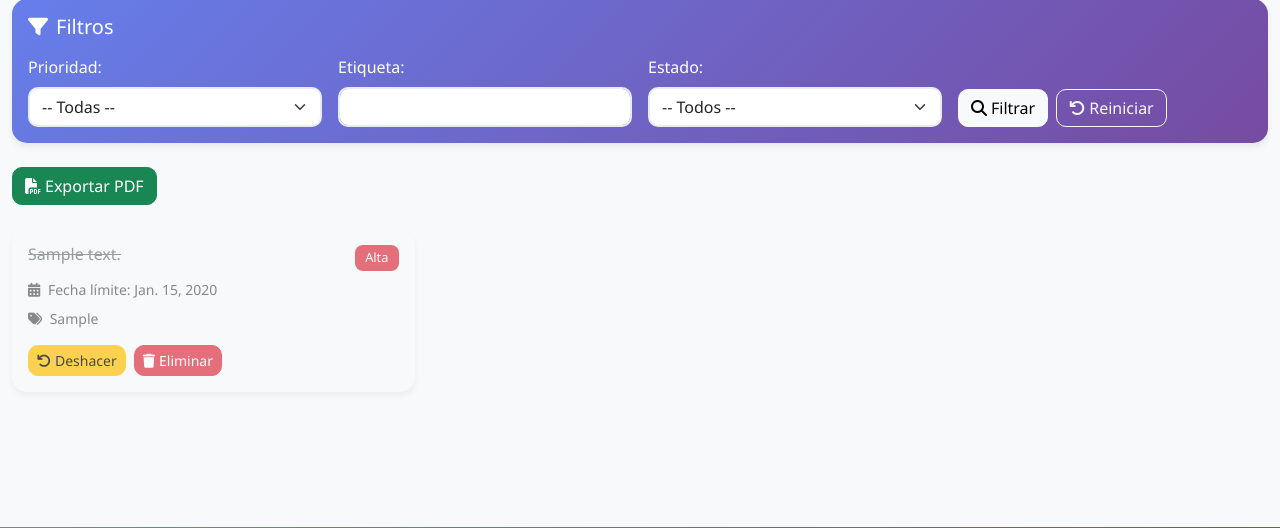
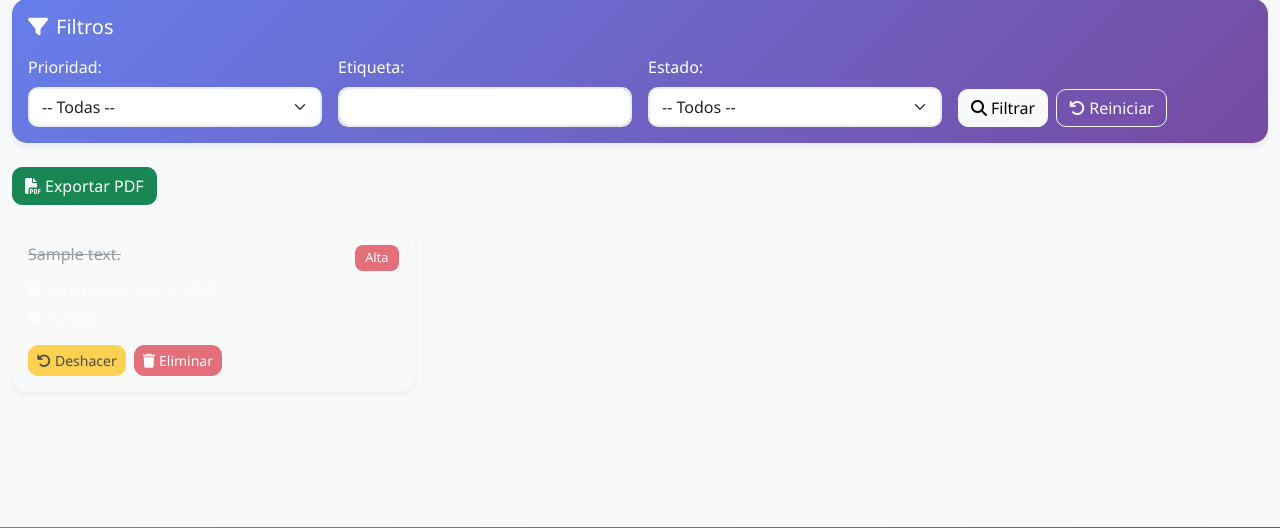
Before and after one commit to Sabnei/To-do-Web, a Django app: page /tareas/ in a window 1280 px wide. Shown: the part 183-711 px from the top of the page. Run offline with Django 5.2, Linux system fonts and the light colour scheme; tables that the repository leaves empty hold one stand-in row (values such as "Sample post").

Commit message:
Update task list template styles for improved readability
- Changed text color for task details and tags in lista_tareas.html to enhance contrast and visibility.
- Added a 'text' class to the task card for better styling consistency.

```diff
--- a/todo_web/tareas/templates/tareas/lista_tareas.html
+++ b/todo_web/tareas/templates/tareas/lista_tareas.html
@@ -104,7 +104,7 @@
     <!-- Lista de Tareas -->
     <div class="row">
         {% for tarea in tareas %}
-        <div class="col-lg-4 col-md-6 mb-3">
+        <div class="col-lg-4 col-md-6 mb-3 text">
             <div class="card task-card h-100 {% if tarea.completado %}completed-task{% endif %}">
                 <div class="card-body">
                     <div class="d-flex justify-content-between align-items-start mb-2">
@@ -120,14 +120,14 @@
                     </div>
 
                     {% if tarea.fecha_limite %}
-                    <p class="card-text small text-muted mb-2">
+                    <p class="card-text small text-white mb-2">
                         <i class="fas fa-calendar-alt me-1"></i>
                         Fecha límite: {{ tarea.fecha_limite }}
                     </p>
                     {% endif %}
 
                     {% if tarea.tags %}
-                    <p class="card-text small text-muted mb-3">
+                    <p class="card-text small text-white mb-3">
                         <i class="fas fa-tags me-1"></i>
                         {{ tarea.tags }}
                     </p>
```
